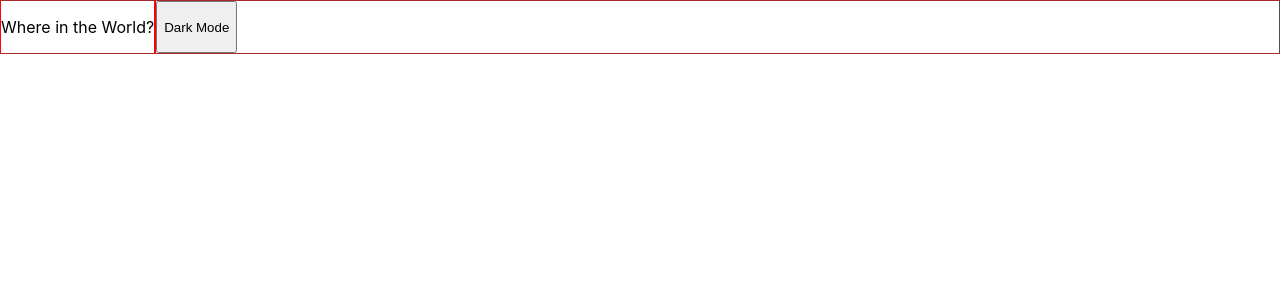
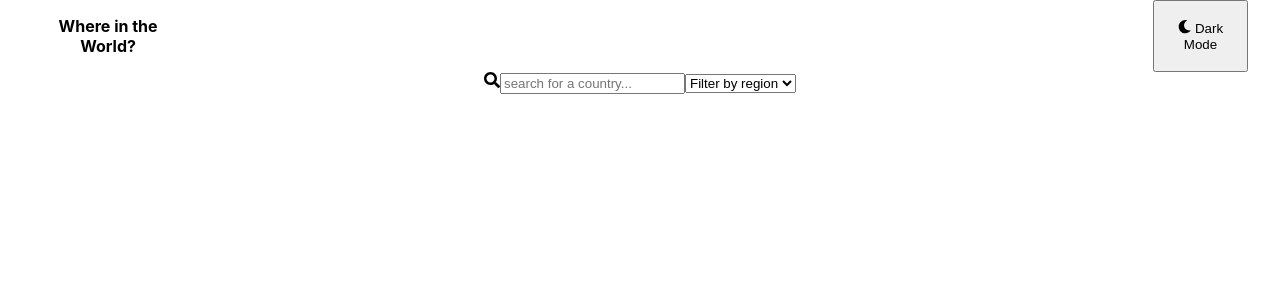
Before and after one commit to Muchunguzi/rest-countries-api, a React (Create React App) app: page / in a window 1280 px wide. Shown: the top 300 px of the page. Built offline with nearby package versions, Linux system fonts and the light colour scheme.

Commit message:
adding some html & css

```diff
--- a/src/App.css
+++ b/src/App.css
@@ -1,13 +1,14 @@
 .App {
   text-align: center;
+  margin: auto 2.5%;
 }
 
 .header{
-  border: 1px solid brown;
+
   display: flex;
   flex-direction: row;
 }
 
 .space-between{
-  border: 1px solid red;
+  width: 83% ;
 }
--- a/src/App.js
+++ b/src/App.js
@@ -1,10 +1,12 @@
 import { Header } from './components/Header';
+import { Body } from './components/Body';
 import './App.css';
 
 function App() {
   return (
     <div className="App">
      <Header />
+     <Body />
     </div>
   );
 }
--- /dev/null
+++ b/src/components/Body.js
@@ -0,0 +1,28 @@
+import React from "react";
+import { FaSearch } from "react-icons/fa";
+
+const Body = () => {
+    return (
+        <div>
+          <section className="filterSection">
+           <lable for="search">
+           <FaSearch />
+            <input id="search" type="search" name="search" placeholder="search for a country..." />
+           </lable>
+           <select>
+            <option selected>Filter by region</option>
+            <option>Africa</option>
+            <option>America</option>
+            <option>Europe</option>
+            <option>Asia</option>
+            <option>Oceania</option>
+           </select>
+          </section>
+          <section className="indexSection">
+
+          </section>
+        </div>
+    )
+}
+
+export {Body};
--- a/src/components/Header.js
+++ b/src/components/Header.js
@@ -1,11 +1,12 @@
 import React from "react";
+import {FaMoon} from "react-icons/fa"
 
 const Header = () => {
     return (
         <div className="header">
-            <p>Where in the World?</p>
+            <p style={{fontWeight:"bold"}}>Where in the World?</p>
             <span className="space-between"></span>
-             <button className="theme-changer">Dark Mode</button>
+             <button className="theme-changer"><FaMoon /> Dark Mode</button>
         </div>
     )
 }
```
